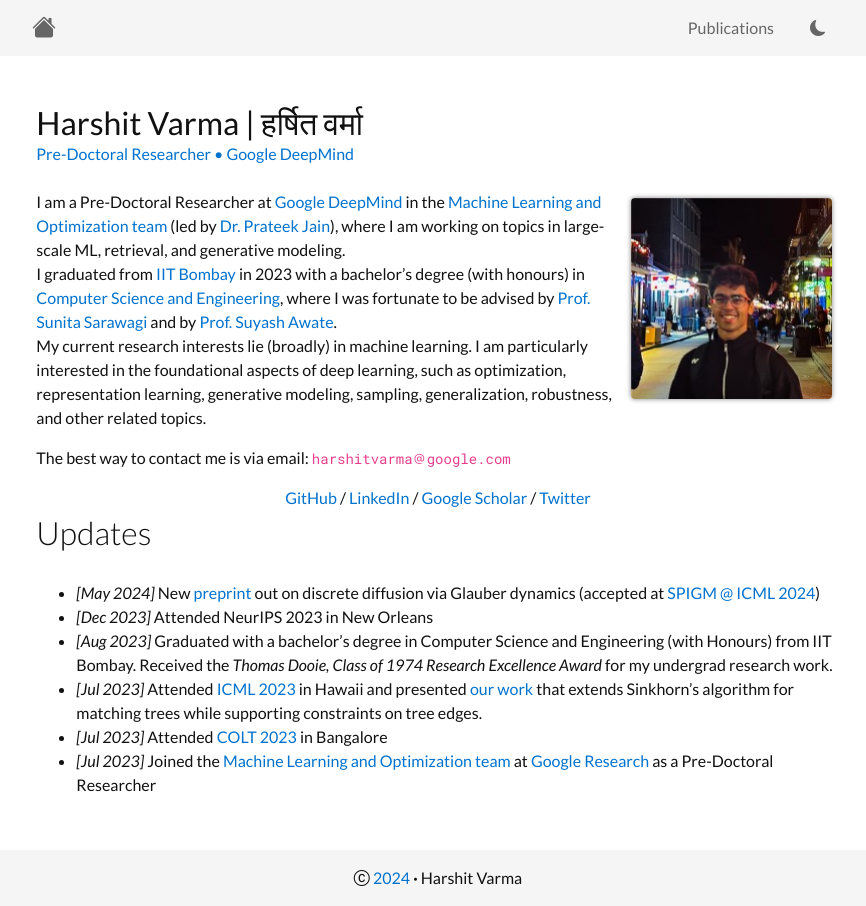
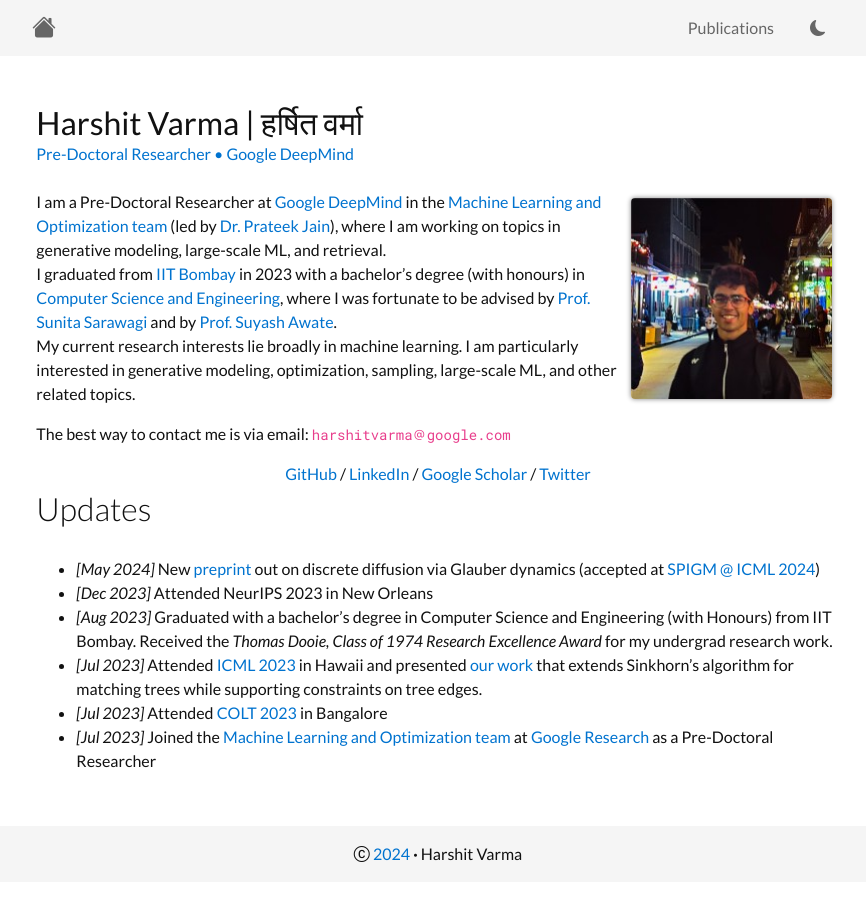
Before and after one commit to hrshtv/hrshtv.github.io, a Jekyll site: the page built from index.html, in a window 1280 px wide. Shown: the whole page, without its empty margins (202-1068 px from the left). Built offline with Jekyll 4.4.1, drawn with Linux system fonts in a browser that asks for light colours; nearby versions of some CDN libraries.

Commit message:
Update about_content.md

```diff
--- a/_includes/about_content.md
+++ b/_includes/about_content.md
@@ -1,5 +1,5 @@
-I am a Pre-Doctoral Researcher at [Google DeepMind](https://deepmind.google/) in the [Machine Learning and Optimization team](https://research.google/teams/india-research-lab/) (led by [Dr. Prateek Jain](https://www.prateekjain.org/)), where I am working on topics in large-scale ML, retrieval, and generative modeling.
+I am a Pre-Doctoral Researcher at [Google DeepMind](https://deepmind.google/) in the [Machine Learning and Optimization team](https://research.google/teams/india-research-lab/) (led by [Dr. Prateek Jain](https://www.prateekjain.org/)), where I am working on topics in generative modeling, large-scale ML, and retrieval.
 I graduated from [IIT Bombay](http://www.iitb.ac.in/) in 2023 with a bachelor's degree (with honours) in [Computer Science and Engineering](https://www.cse.iitb.ac.in/), where I was fortunate to be advised by [Prof. Sunita Sarawagi](https://www.cse.iitb.ac.in/~sunita/) and by [Prof. Suyash Awate](https://www.cse.iitb.ac.in/~suyash/).
-My current research interests lie (broadly) in machine learning. I am particularly interested in the foundational aspects of deep learning, such as optimization, representation learning, generative modeling, sampling, generalization, robustness, and other related topics.
+My current research interests lie broadly in machine learning. I am particularly interested in generative modeling, optimization, sampling, large-scale ML, and other related topics.
 
 The best way to contact me is via email: <code>harshitvarma<i class="bi bi-at"></i>google.com</code>
```
